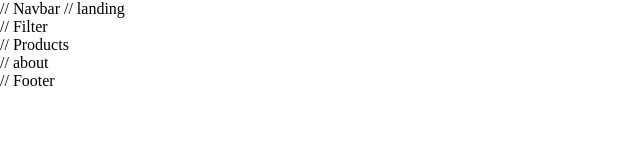
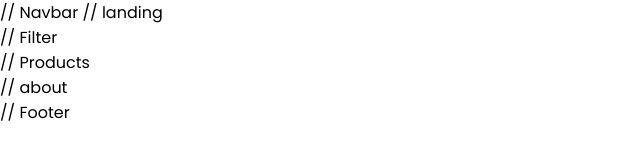
Before and after one commit to CA-G12/Ecommerce-Team-10, a plain HTML site: page index.html in a window 1280 px wide. Shown: the whole page, without its empty margins (0-640 px from the left). Drawn offline with nearby package versions, Linux system fonts and the light colour scheme.

Commit message:
adding google fonts cdn

```diff
--- a/CSS/global.css
+++ b/CSS/global.css
@@ -1,8 +1,12 @@
+/* google fonts cdn */
+@import url('https://fonts.googleapis.com/css2?family=Poppins&display=swap');
+
 *{
     margin: 0;
     padding: 0;
     box-sizing: border-box;
     transition: 0.3s;
+    font-family: 'Poppins', sans-serif;
 }
 
 :root{
```
